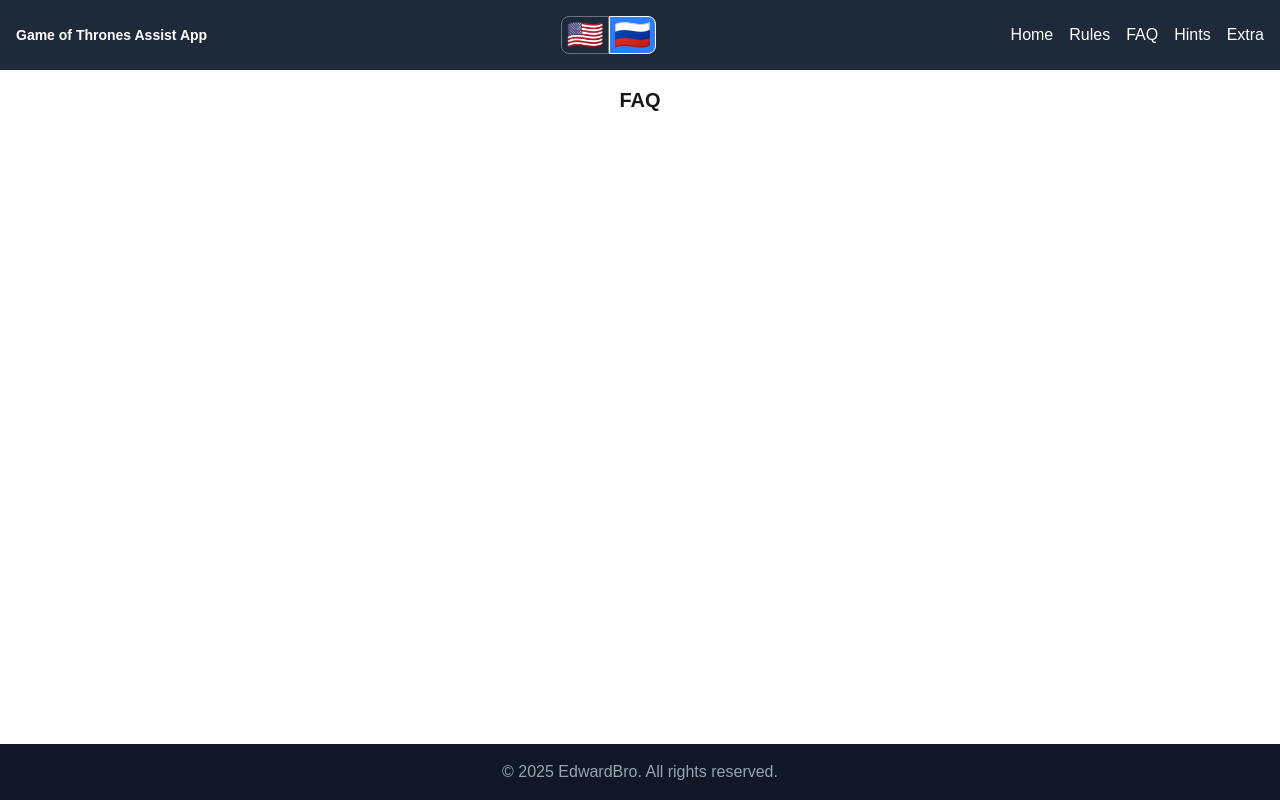
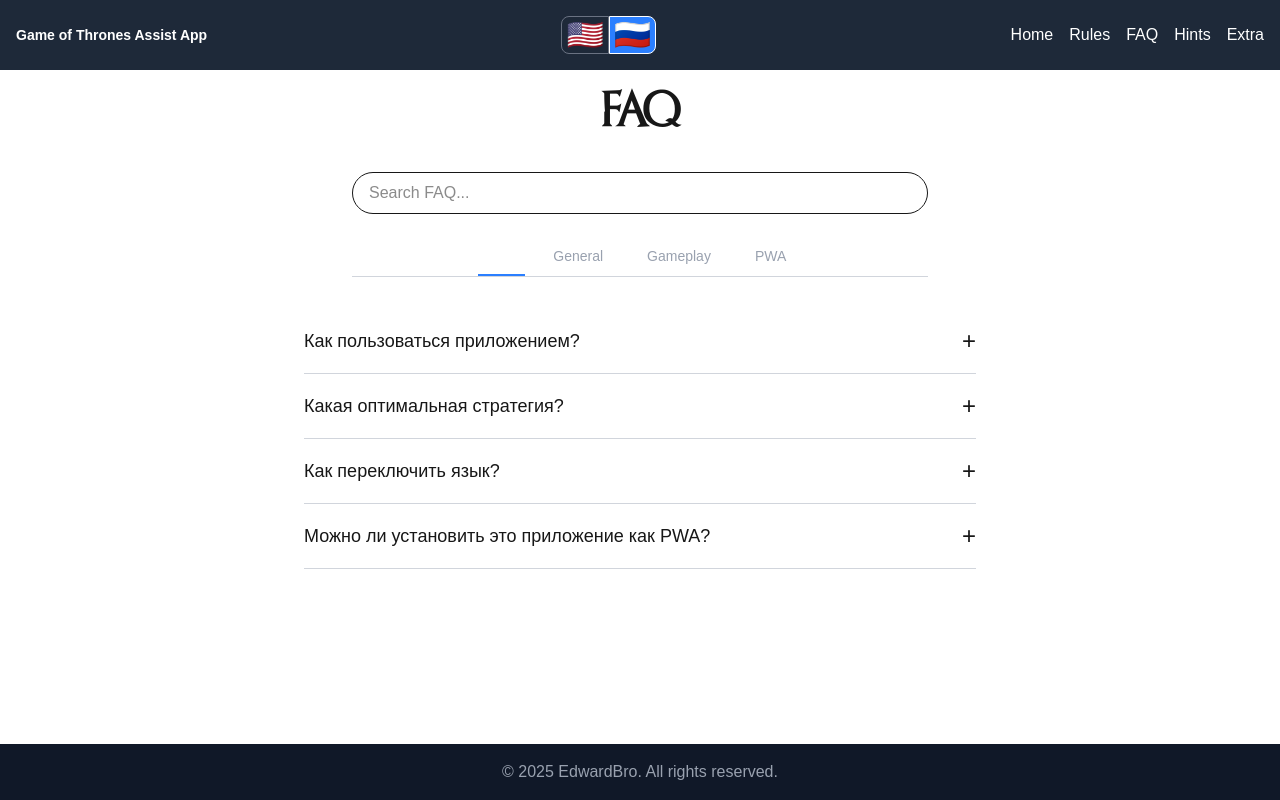
Before and after one commit to EdwardBro/winter-is-coming-assist-web, a Next.js app: page /faq in a window 1280 px wide. Built offline with nearby package versions, Linux system fonts and the light colour scheme.

Commit message:
FAQ page created, search bar, sample questions, categories tabs added

```diff
--- a/src/app/faq/page.tsx
+++ b/src/app/faq/page.tsx
@@ -1,11 +1,72 @@
-import React from "react";
+"use client";
 
-function FAQPage() {
+import CategoryTabs from "@/components/CategoryTabs";
+import FAQItemComponent from "@/components/FAQItem";
+import SearchBar from "@/components/SearchBar";
+import { useLanguage } from "@/context/LanguageContext";
+import { faqData } from "@/data/faq";
+import React, { useState } from "react";
+import { useSwipeable } from "react-swipeable";
+
+export default function FAQPage() {
+  const { language } = useLanguage();
+  const [query, setQuery] = useState("");
+  const categories = ["All", "General", "Gameplay", "PWA"];
+  const [selectedCategory, setSelectedCategory] = useState("All");
+
+  const currentFaqData = faqData[language];
+
+  // Filter FAQ items by search query and selected category.
+  const filteredFaq = currentFaqData.filter((item) => {
+    const matchesQuery =
+      item.question.toLowerCase().includes(query.toLowerCase()) ||
+      item.answer.toLowerCase().includes(query.toLowerCase());
+    const matchesCategory =
+      selectedCategory === "All" || item.category === selectedCategory;
+    return matchesQuery && matchesCategory;
+  });
+
+  // Set up swipe handlers on the FAQ list container.
+  const selectedIndex = categories.indexOf(selectedCategory);
+  const swipeHandlers = useSwipeable({
+    onSwipedLeft: () => {
+      if (selectedIndex < categories.length - 1) {
+        setSelectedCategory(categories[selectedIndex + 1]);
+      }
+    },
+    onSwipedRight: () => {
+      if (selectedIndex > 0) {
+        setSelectedCategory(categories[selectedIndex - 1]);
+      }
+    },
+    trackMouse: true, // for testing with mouse
+  });
+
   return (
-    <div className="flex container justify-center mx-auto p-4">
-      <p className="text-xl font-semibold">FAQ</p>
+    <div {...swipeHandlers} className="container mx-auto p-4">
+      <h1 className="custom-header text-4xl font-bold mb-8 text-center">FAQ</h1>
+
+      <div className="max-w-xl mx-auto mb-6">
+        <SearchBar query={query} onChange={setQuery} />
+      </div>
+
+      <div className="max-w-xl mx-auto mb-6">
+        <CategoryTabs
+          categories={categories}
+          selectedCategory={selectedCategory}
+          onSelect={setSelectedCategory}
+        />
+      </div>
+
+      <div className="max-w-2xl mx-auto">
+        {filteredFaq.length > 0 ? (
+          filteredFaq.map((item, index) => (
+            <FAQItemComponent key={index} item={item} />
+          ))
+        ) : (
+          <p className="text-center text-gray-500">No results found.</p>
+        )}
+      </div>
     </div>
   );
 }
-
-export default FAQPage;
--- /dev/null
+++ b/src/components/CategoryTabs.tsx
@@ -0,0 +1,56 @@
+"use client";
+
+import React, { FC } from "react";
+import { useSwipeable } from "react-swipeable";
+
+interface CategoryTabsProps {
+  categories: string[];
+  selectedCategory: string;
+  onSelect: (category: string) => void;
+}
+
+const CategoryTabs: FC<CategoryTabsProps> = ({
+  categories,
+  selectedCategory,
+  onSelect,
+}) => {
+  const selectedIndex = categories.findIndex((cat) => cat === selectedCategory);
+
+  const handlers = useSwipeable({
+    onSwipedLeft: () => {
+      if (selectedIndex < categories.length - 1) {
+        onSelect(categories[selectedIndex + 1]);
+      }
+    },
+    onSwipedRight: () => {
+      if (selectedIndex > 0) {
+        onSelect(categories[selectedIndex - 1]);
+      }
+    },
+    trackMouse: true, // позволяет тестировать свайп с мыши на ПК
+  });
+
+  return (
+    <div
+      {...handlers}
+      className="flex gap-3 mb-8 justify-center flex-wrap border-b border-gray-300"
+    >
+      {categories.map((cat) => (
+        <button
+          key={cat}
+          onClick={() => onSelect(cat)}
+          className={`px-4 py-2 text-sm font-medium transition-colors border-b-2 focus:outline-none
+            ${
+              selectedCategory === cat
+                ? "border-blue-500 text-white"
+                : "border-transparent text-gray-400 hover:text-blue-100 hover:semi-bold semi-bold"
+            }`}
+        >
+          {cat}
+        </button>
+      ))}
+    </div>
+  );
+};
+
+export default CategoryTabs;
--- /dev/null
+++ b/src/components/FAQItem.tsx
@@ -0,0 +1,24 @@
+import { useState } from "react";
+
+interface FAQItem {
+  question: string;
+  answer: string;
+}
+
+const FAQItemComponent: React.FC<{ item: FAQItem }> = ({ item }) => {
+  const [isOpen, setIsOpen] = useState(false);
+  return (
+    <div className="border-b border-gray-300 py-4">
+      <button
+        onClick={() => setIsOpen(!isOpen)}
+        className="w-full flex justify-between items-center text-left focus:outline-none"
+      >
+        <span className="text-lg font-medium">{item.question}</span>
+        <span className="text-2xl">{isOpen ? "−" : "+"}</span>
+      </button>
+      {isOpen && <p className="mt-2 text-gray-400">{item.answer}</p>}
+    </div>
+  );
+};
+
+export default FAQItemComponent;
--- /dev/null
+++ b/src/components/SearchBar.tsx
@@ -0,0 +1,27 @@
+"use client";
+
+import React, { FC } from "react";
+
+interface SearchBarProps {
+  query: string;
+  onChange: (value: string) => void;
+  placeholder?: string;
+}
+
+const SearchBar: FC<SearchBarProps> = ({
+  query,
+  onChange,
+  placeholder = "Search FAQ...",
+}) => {
+  return (
+    <input
+      type="text"
+      value={query}
+      onChange={(e) => onChange(e.target.value)}
+      placeholder={placeholder}
+      className="w-full px-4 py-2 border rounded-full focus:outline-none focus:ring focus:border-blue-300"
+    />
+  );
+};
+
+export default SearchBar;
--- /dev/null
+++ b/src/data/faq.ts
@@ -0,0 +1,63 @@
+export interface FAQItem {
+  question: string;
+  answer: string;
+  category: string;
+}
+
+// FAQ data grouped by language
+export const faqData: { [lang: string]: FAQItem[] } = {
+  en: [
+    {
+      question: "How do I use this app?",
+      answer:
+        "This app helps you master the complex rules of the board game. Navigate to the Rules page for detailed instructions.",
+      category: "General",
+    },
+    {
+      question: "What is the optimal strategy?",
+      answer:
+        "The optimal strategy depends on your playstyle and the current game state.",
+      category: "Gameplay",
+    },
+    {
+      question: "How do I switch languages?",
+      answer:
+        "Use the language switcher in the navbar to toggle between languages.",
+      category: "General",
+    },
+    {
+      question: "Can I install this app as a PWA?",
+      answer:
+        "Yes, this application is a Progressive Web App (PWA) and can be installed on your mobile device directly from the browser.",
+      category: "PWA",
+    },
+    // ... more FAQ items in English
+  ],
+  ru: [
+    {
+      question: "Как пользоваться приложением?",
+      answer:
+        "Это приложение поможет вам освоить сложные правила настольной игры. Перейдите на страницу Правил для подробных инструкций.",
+      category: "Общее",
+    },
+    {
+      question: "Какая оптимальная стратегия?",
+      answer:
+        "Оптимальная стратегия зависит от вашего стиля игры и текущего состояния партии.",
+      category: "Игровой процесс",
+    },
+    {
+      question: "Как переключить язык?",
+      answer:
+        "Используйте переключатель языка в навигационной панели для смены языка.",
+      category: "Общее",
+    },
+    {
+      question: "Можно ли установить это приложение как PWA?",
+      answer:
+        "Да, это приложение является прогрессивным веб-приложением (PWA), и вы можете установить его на мобильное устройство прямо из браузера.",
+      category: "PWA",
+    },
+    // ... more FAQ items in Russian
+  ],
+};
```
Also changed, not shown: src/app/layout.tsx (+1 -11 lines).
